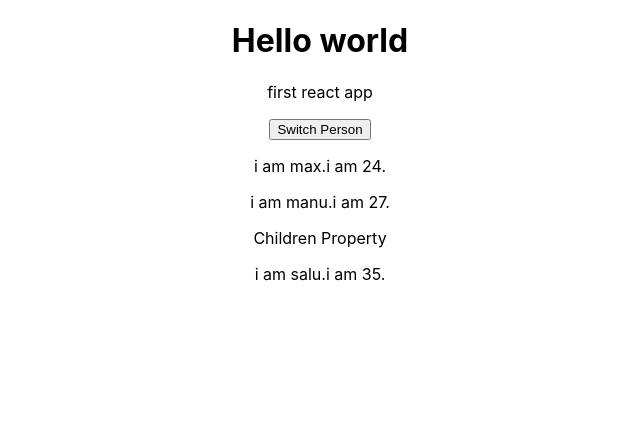
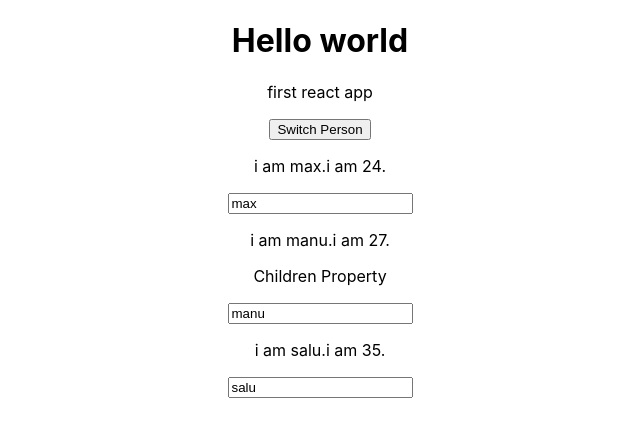
Before and after one commit to PHerath/react-app, a React (Create React App) app: page / in a window 1280 px wide. Shown: the top 436 px of the page, without its empty margins (320-960 px from the left). Built offline with nearby package versions, Linux system fonts and the light colour scheme.

Commit message:
two way data binding

```diff
--- a/src/App.js
+++ b/src/App.js
@@ -44,23 +44,49 @@
     )
   };
 
+  nameChangedHandler = (event) => {
+    this.setState(
+      {
+        persons: [
+          {
+            name: event.target.value,
+            age: "24"
+          },
+          {
+            name: event.target.value,
+            age: "27"
+          },
+          {
+            name: "pathum herath",
+            age: "35"
+          }
+        ]
+      }
+    )
+  }
+
   render(){
     return (
       <div className="App">
       <h1>Hello world</h1>
       <p>first react app</p>
-      <button onClick={() => this.switchNameHandler("Maxmillion")}>Switch Person</button>
+      <button onClick = {( ) => this.switchNameHandler("Maxmillion") }>Switch Person</button>
       <Person
-      name={this.state.persons[0].name}
-      age={this.state.persons[0].age} />
+      name = { this.state.persons[0].name }
+      age = { this.state.persons[0].age }
+      change = { this.nameChangedHandler }
+      />
       <Person
-      name={this.state.persons[1].name}
-      age={this.state.persons[1].age}
-      click={this.switchNameHandler.bind(this, "max!")}>
-      Children Property</Person>
+      name = { this.state.persons[1].name }
+      age = { this.state.persons[1].age }
+      click = { this.switchNameHandler.bind(this, "max!") }
+      change = { this.nameChangedHandler }>
+      Children Property
+      </Person>
       <Person
-      name={this.state.persons[2].name}
-      age={this.state.persons[2].age} />
+      name = { this.state.persons[2].name }
+      age = { this.state.persons[2].age }
+      />
     </div>
     )
   }
--- a/src/Person/Person.js
+++ b/src/Person/Person.js
@@ -5,6 +5,7 @@
         <div>
             <p onClick={props.click}>i am {props.name}.i am {props.age}.</p>
             <p>{props.children}</p>
+            <input type="text" onChange = {props.change} value = {props.name}></input>
         </div>
     )
 };
```
